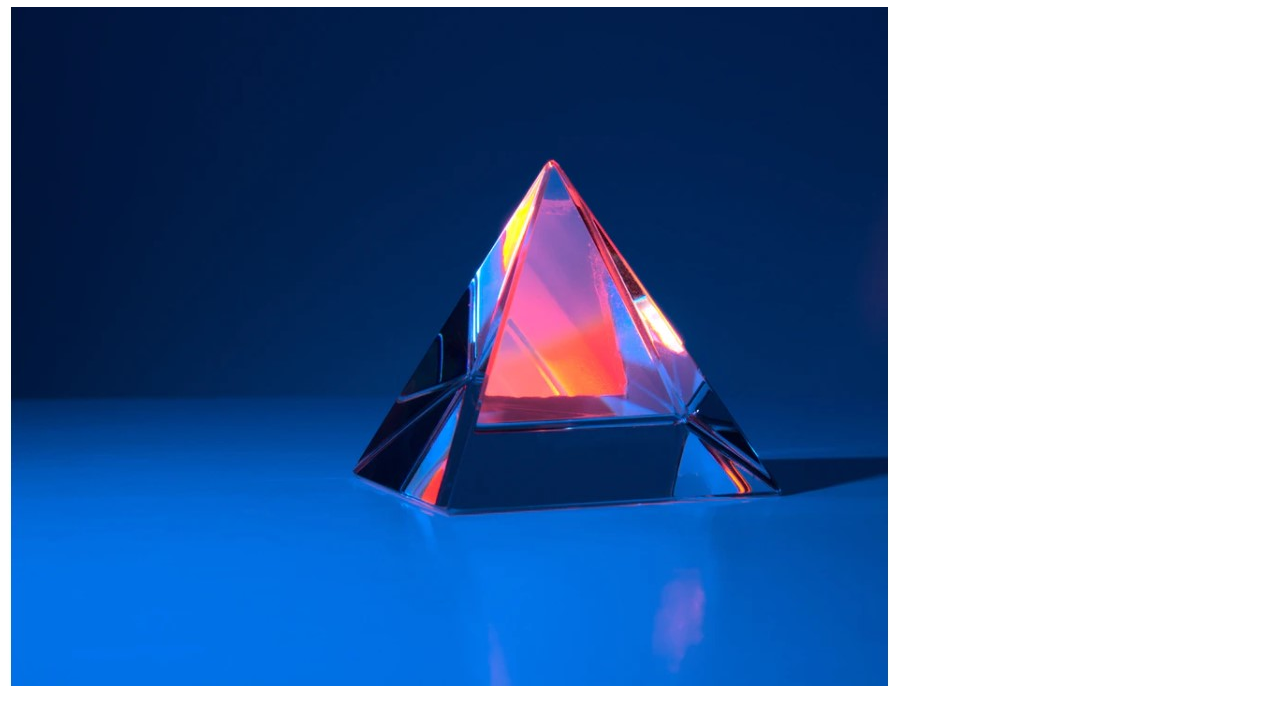
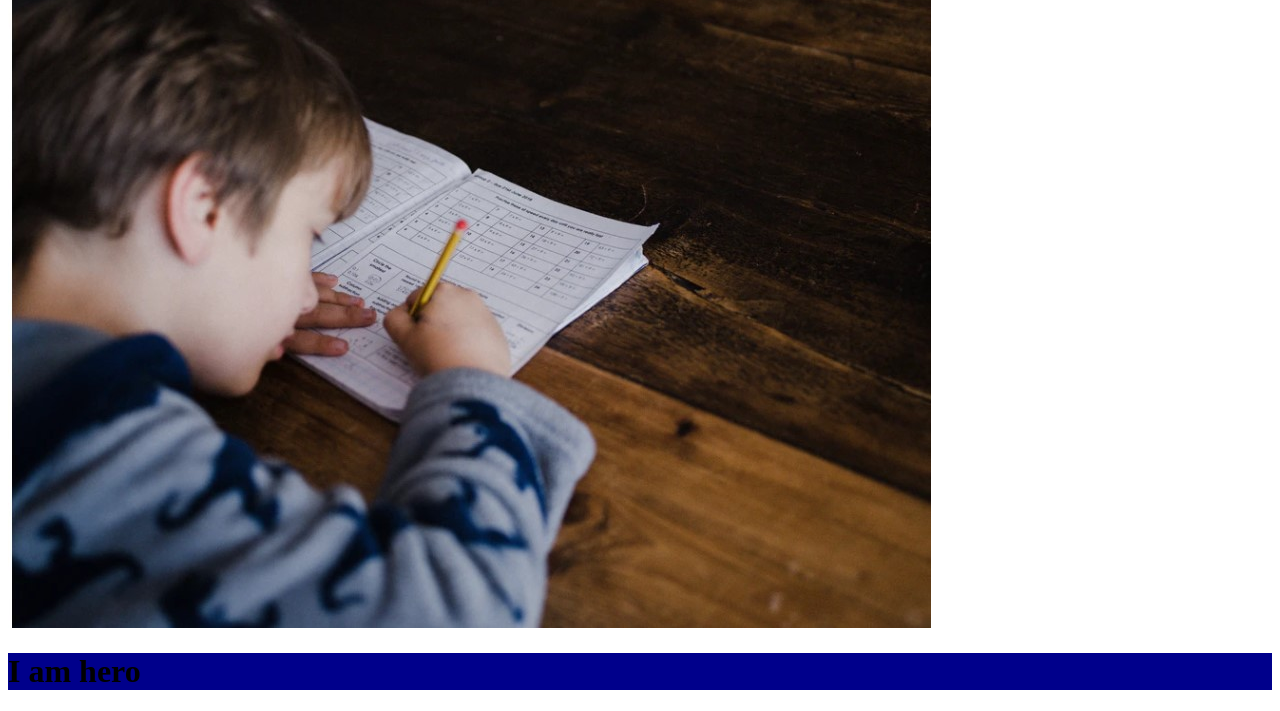
Before and after one commit to Fahim334712/my-second-repo, a plain HTML site: page index.html in a window 1280 px wide. Shown: the part 209-920 px from the top of the page. Drawn offline with Linux system fonts and the light colour scheme.

Commit message:
added ali picture

```diff
--- a/index.html
+++ b/index.html
@@ -12,6 +12,7 @@
    <p>i can push code to github</p>
    <p>more paragraph</p>
    <p>again typing hero</p>
+   <img src="image/ali.jpg" alt="">
    <h1>I am hero</h1>
    <img src="akib.jpg" alt="">
 </body>
```
Also changed, not shown: image/ali.jpg (renamed from ali.jpg).
